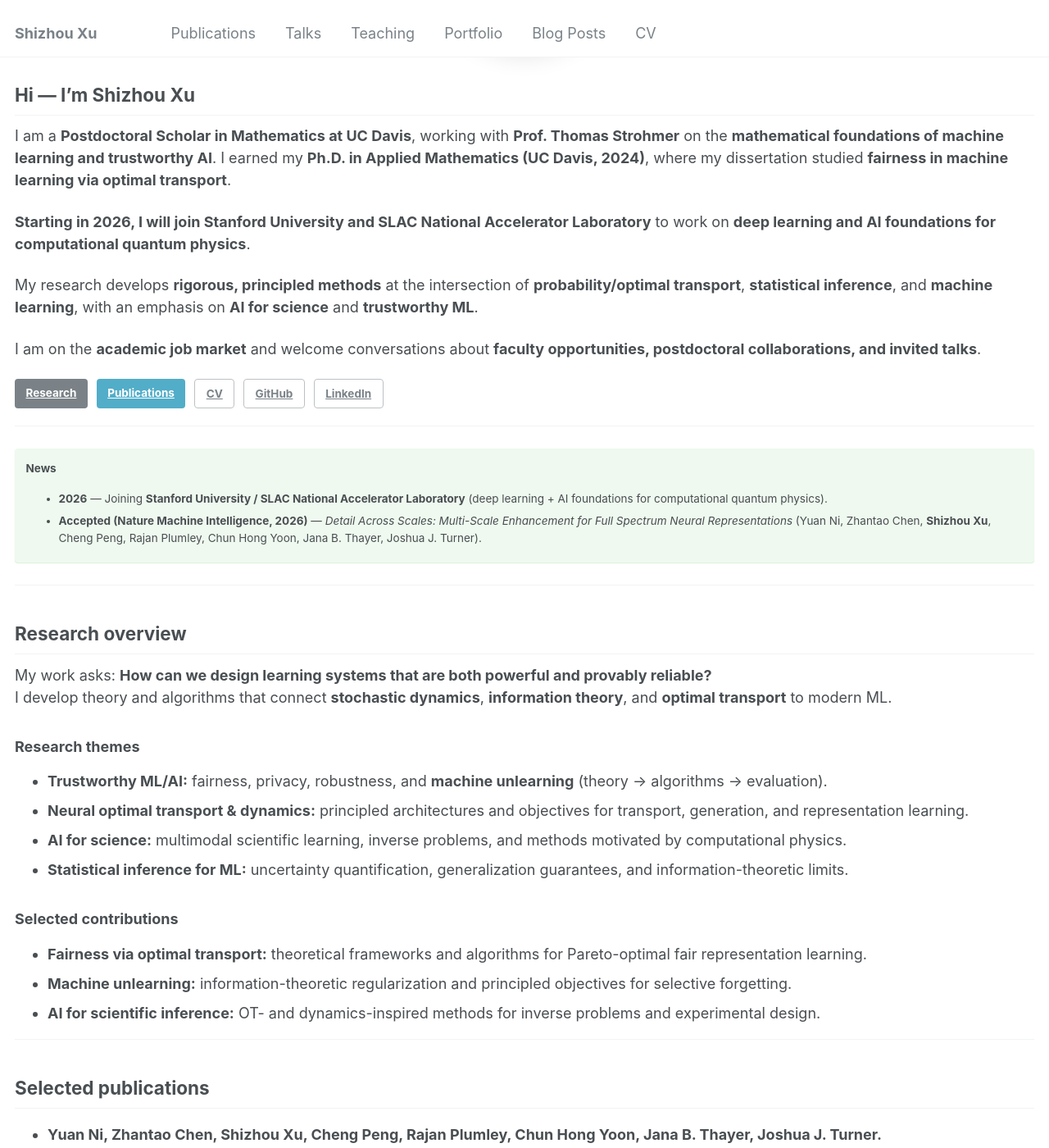
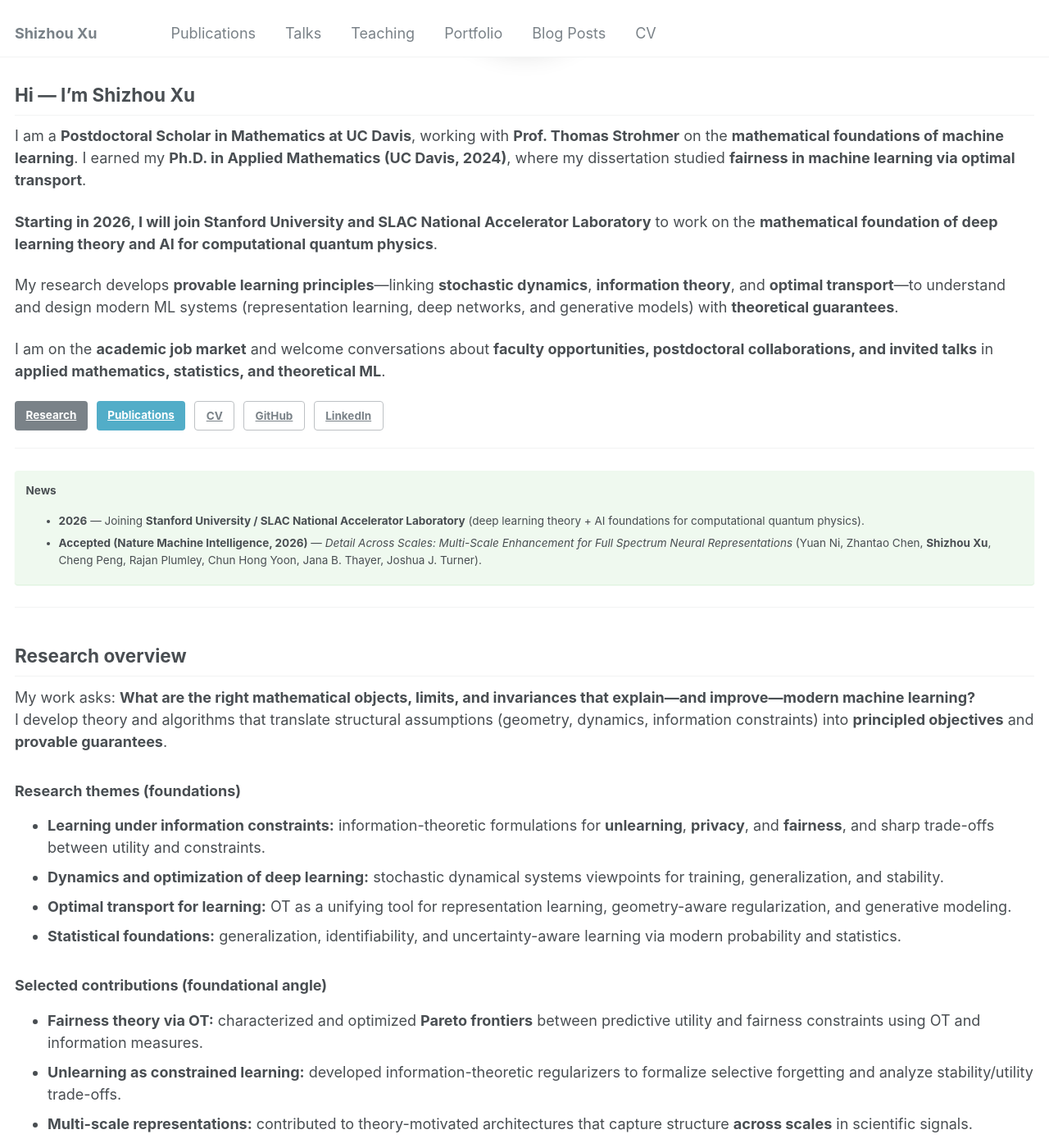
Before and after one commit to xushizhou/xushizhou.github.io, a Jekyll site: the page built from _pages/about.md, in a window 1280 px wide and 1400 px high, scrolled down 443 px. Shown: the whole window at 82% size. Built offline with Jekyll 4.4.1, drawn with Linux system fonts in a browser that asks for light colours; some of the changed text lies outside the part shown; grey boxes are pictures that could not be loaded.

Commit message:
Revise about page content for clarity and focus

```diff
--- a/_pages/about.md
+++ b/_pages/about.md
@@ -23,13 +23,13 @@ header:
 
 ## Hi — I’m **Shizhou Xu**
 
-I am a **Postdoctoral Scholar in Mathematics at UC Davis**, working with **Prof. Thomas Strohmer** on the **mathematical foundations of machine learning and trustworthy AI**. I earned my **Ph.D. in Applied Mathematics (UC Davis, 2024)**, where my dissertation studied **fairness in machine learning via optimal transport**.
+I am a **Postdoctoral Scholar in Mathematics at UC Davis**, working with **Prof. Thomas Strohmer** on the **mathematical foundations of machine learning**. I earned my **Ph.D. in Applied Mathematics (UC Davis, 2024)**, where my dissertation studied **fairness in machine learning via optimal transport**.
 
-**Starting in 2026, I will join Stanford University and SLAC National Accelerator Laboratory** to work on **deep learning and AI foundations for computational quantum physics**.
+**Starting in 2026, I will join Stanford University and SLAC National Accelerator Laboratory** to work on the **mathematical foundation of deep learning theory and AI for computational quantum physics**.
 
-My research develops **rigorous, principled methods** at the intersection of **probability/optimal transport**, **statistical inference**, and **machine learning**, with an emphasis on **AI for science** and **trustworthy ML**.
+My research develops **provable learning principles**—linking **stochastic dynamics**, **information theory**, and **optimal transport**—to understand and design modern ML systems (representation learning, deep networks, and generative models) with **theoretical guarantees**.
 
-I am on the **academic job market** and welcome conversations about **faculty opportunities, postdoctoral collaborations, and invited talks**.
+I am on the **academic job market** and welcome conversations about **faculty opportunities, postdoctoral collaborations, and invited talks** in **applied mathematics, statistics, and theoretical ML**.
 
 <div class="cta-row">
   <a class="btn btn--primary" href="/research/">Research</a>
@@ -43,7 +43,7 @@ I am on the **academic job market** and welcome conversations about **faculty op
 
 {% capture notice_text %}
 **News**
-- **2026** — Joining **Stanford University / SLAC National Accelerator Laboratory** (deep learning + AI foundations for computational quantum physics).
+- **2026** — Joining **Stanford University / SLAC National Accelerator Laboratory** (deep learning theory + AI foundations for computational quantum physics).
 - **Accepted (Nature Machine Intelligence, 2026)** — *Detail Across Scales: Multi-Scale Enhancement for Full Spectrum Neural Representations* (Yuan Ni, Zhantao Chen, **Shizhou Xu**, Cheng Peng, Rajan Plumley, Chun Hong Yoon, Jana B. Thayer, Joshua J. Turner).
 {% endcapture %}
 <div class="notice--success">
@@ -54,19 +54,19 @@ I am on the **academic job market** and welcome conversations about **faculty op
 
 ## Research overview
 
-My work asks: **How can we design learning systems that are both powerful and provably reliable?**
-I develop theory and algorithms that connect **stochastic dynamics**, **information theory**, and **optimal transport** to modern ML.
+My work asks: **What are the right mathematical objects, limits, and invariances that explain—and improve—modern machine learning?**
+I develop theory and algorithms that translate structural assumptions (geometry, dynamics, information constraints) into **principled objectives** and **provable guarantees**.
 
-### Research themes
-- **Trustworthy ML/AI:** fairness, privacy, robustness, and **machine unlearning** (theory → algorithms → evaluation).
-- **Neural optimal transport & dynamics:** principled architectures and objectives for transport, generation, and representation learning.
-- **AI for science:** multimodal scientific learning, inverse problems, and methods motivated by computational physics.
-- **Statistical inference for ML:** uncertainty quantification, generalization guarantees, and information-theoretic limits.
+### Research themes (foundations)
+- **Learning under information constraints:** information-theoretic formulations for **unlearning**, **privacy**, and **fairness**, and sharp trade-offs between utility and constraints.
+- **Dynamics and optimization of deep learning:** stochastic dynamical systems viewpoints for training, generalization, and stability.
+- **Optimal transport for learning:** OT as a unifying tool for representation learning, geometry-aware regularization, and generative modeling.
+- **Statistical foundations:** generalization, identifiability, and uncertainty-aware learning via modern probability and statistics.
 
-### Selected contributions
-- **Fairness via optimal transport:** theoretical frameworks and algorithms for Pareto-optimal fair representation learning.
-- **Machine unlearning:** information-theoretic regularization and principled objectives for selective forgetting.
-- **AI for scientific inference:** OT- and dynamics-inspired methods for inverse problems and experimental design.
+### Selected contributions (foundational angle)
+- **Fairness theory via OT:** characterized and optimized **Pareto frontiers** between predictive utility and fairness constraints using OT and information measures.
+- **Unlearning as constrained learning:** developed information-theoretic regularizers to formalize selective forgetting and analyze stability/utility trade-offs.
+- **Multi-scale representations:** contributed to theory-motivated architectures that capture structure **across scales** in scientific signals.
 
 ---
 
```
Also changed, not shown: other parts of _pages/about.md (+1 -1 lines).
